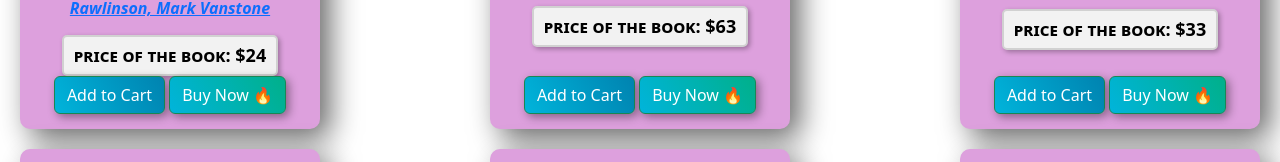
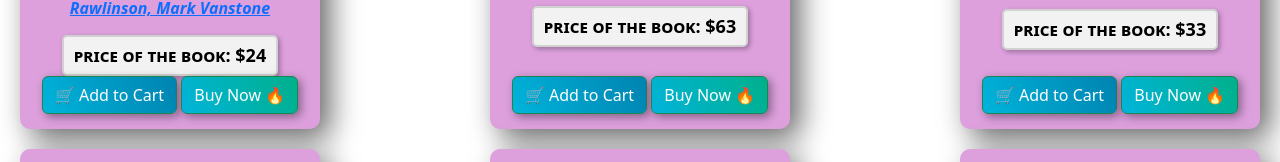
Before and after one commit to roc-cyber/Book_Shelf_1.0, a React (Create React App) app: page / in a window 1280 px wide. Shown: the part 608-770 px from the top of the page. Built offline with nearby package versions, Linux system fonts and the light colour scheme.

Commit message:
Update AddButton.jsx
cart symbol added

```diff
--- a/src/component/AddButton.jsx
+++ b/src/component/AddButton.jsx
@@ -42,7 +42,7 @@ function Add({key,title,author}){
 
   return (
     <div className='addbutton'>
-      <Button className='Add-button1' variant="outline-success" onClick={handleAddToCart}><NavLink to='/cart' style={style}>Add to Cart</NavLink></Button>{'   '}
+      <Button className='Add-button1' variant="outline-success" onClick={handleAddToCart}><NavLink to='/cart' style={style}>🛒 Add to Cart</NavLink></Button>{'   '}
       <Button className='Add-button2' variant="outline-success" onClick={handleOrder}><NavLink to='/Order' style={style}>Buy Now 🔥</NavLink></Button>
     </div>
   )
```
